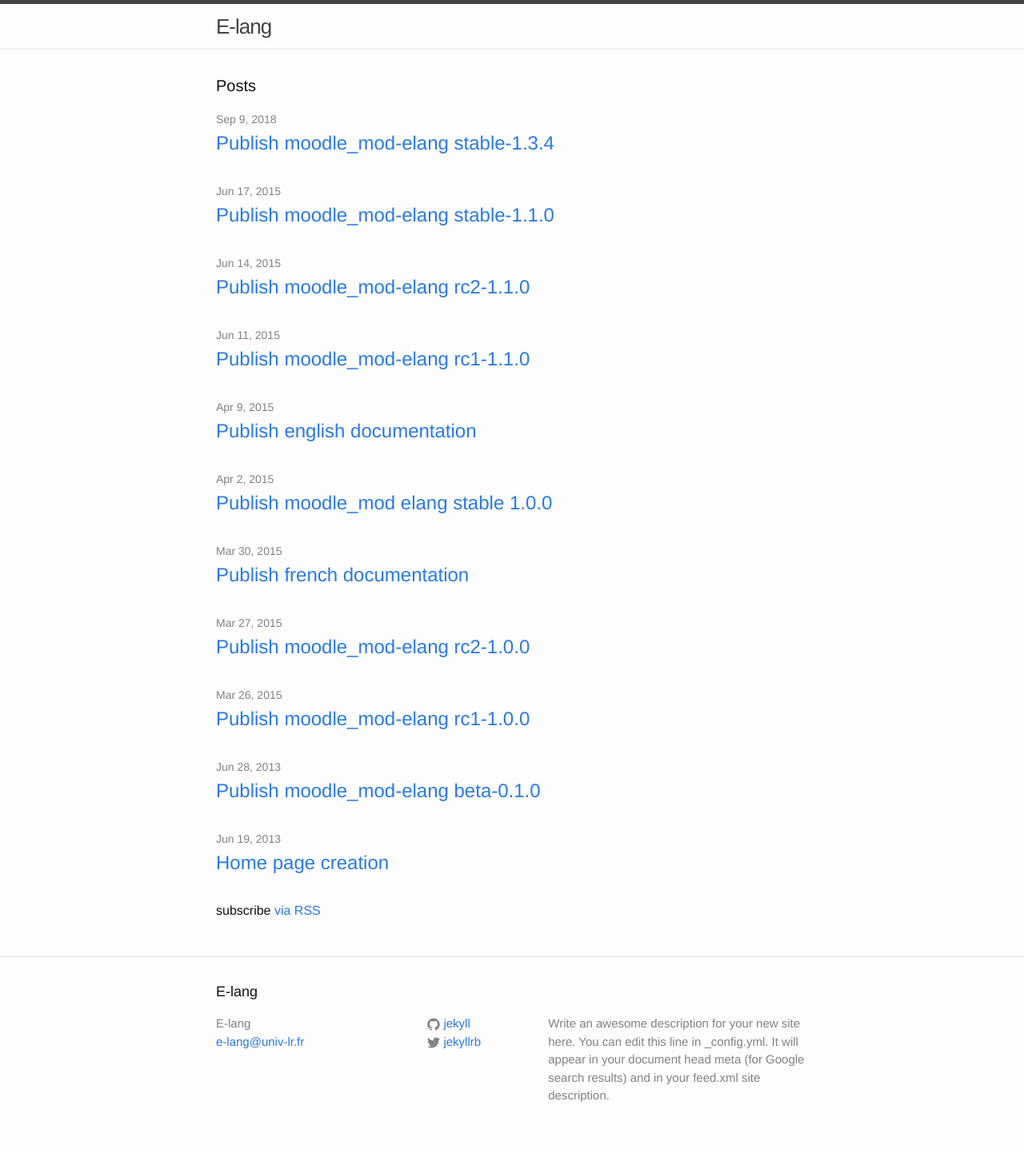
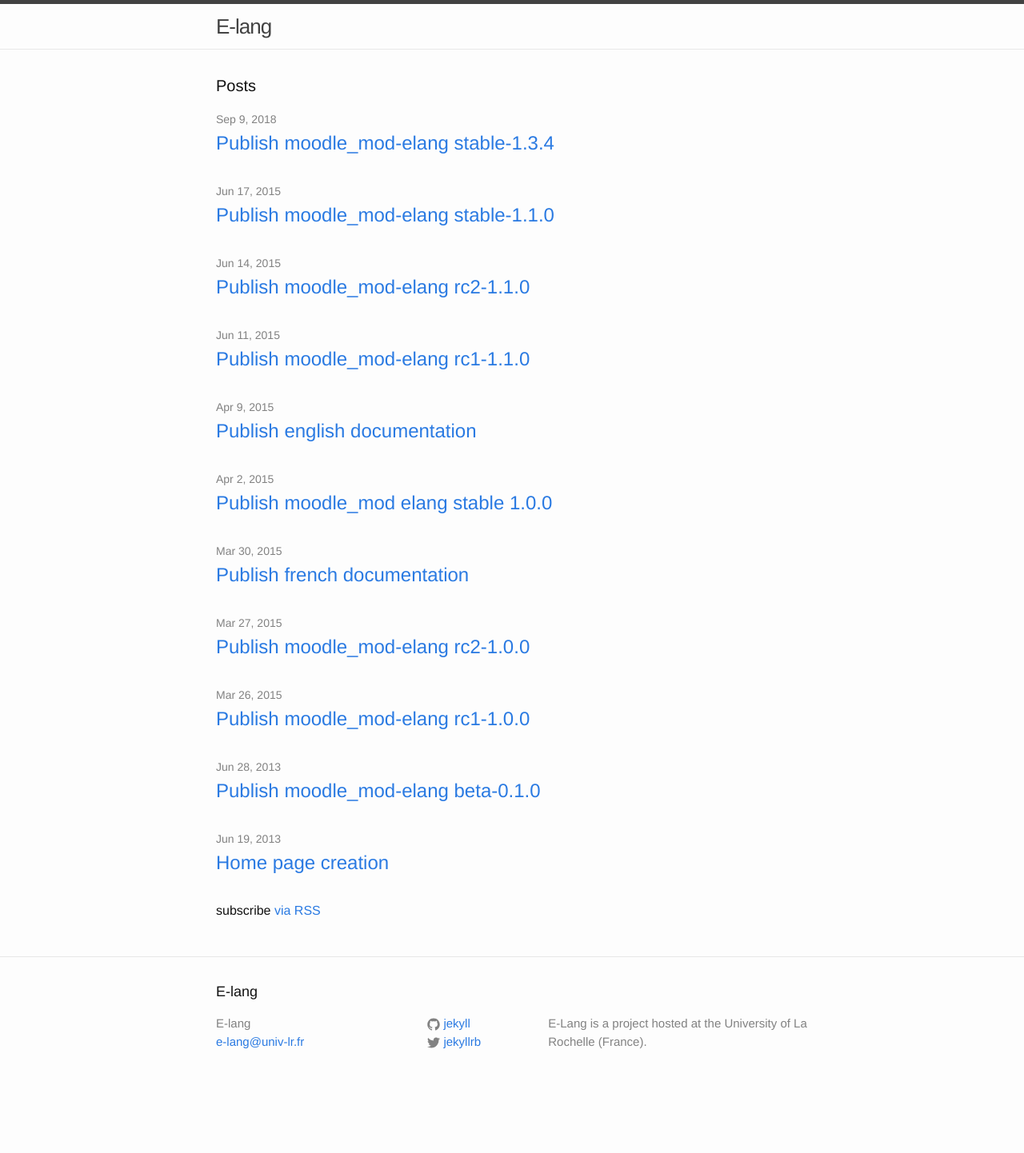
Before and after one commit to e-lang/e-lang.github.io, a Jekyll site: the page built from index.html, in a window 1280 px wide. Shown: the whole page at 80% size. Built offline with Jekyll 4.4.1, drawn with Linux system fonts in a browser that asks for light colours; after the commit the page ends 1374 px from its top, so only the background shows below that.

Commit message:
Update description

```diff
--- a/_config.yml
+++ b/_config.yml
@@ -10,9 +10,7 @@ title: E-lang
 email: e-lang@univ-lr.fr
 
 description: > # this means to ignore newlines until "baseurl:"
-  Write an awesome description for your new site here. You can edit this
-  line in _config.yml. It will appear in your document head meta (for
-  Google search results) and in your feed.xml site description.
+  E-Lang is a project hosted at the University of La Rochelle (France).
 baseurl: "" # the subpath of your site, e.g. /blog
 url: "http://http://e-lang.github.io" # the base hostname & protocol for your site
 twitter_username: jekyllrb
```
